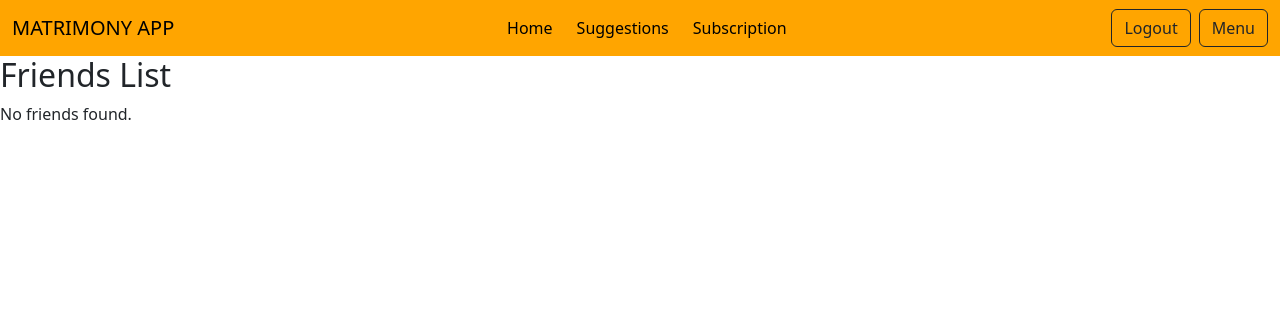
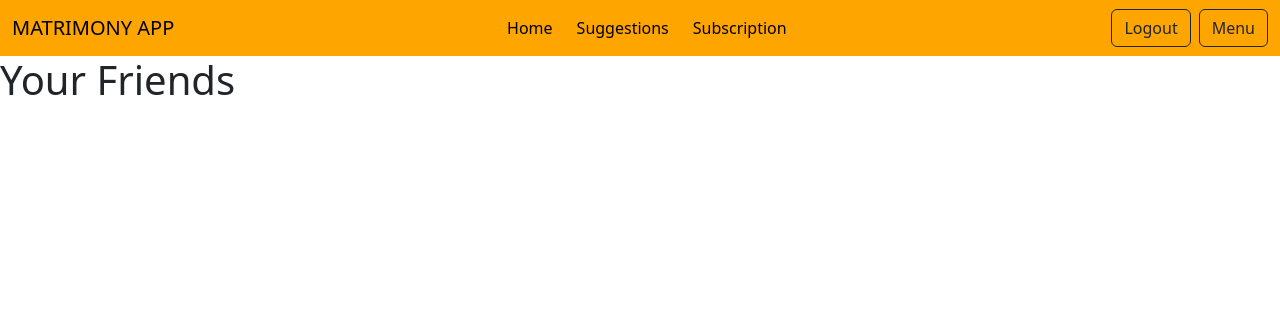
Before and after one commit to Tuttumon21/matrimony, a Django app: page /MatrimonyApp/friends_list/ in a window 1280 px wide. Shown: the top 316 px of the page. Run offline with Django 4.2, Linux system fonts and the light colour scheme; the visitor is signed in with stand-in values (Sample User, id 1); data comes from the database, SQL or seed files in the repository; data that the repository does not hold is empty.

Commit message:
"Updated FriendRequest model with unfriend method, modified friends_list template and view, added unfriend URL and view, and refactored SuggestionView"

```diff
--- a/matrimony/matrimonyApp/models.py
+++ b/matrimony/matrimonyApp/models.py
@@ -97,6 +97,10 @@ class FriendRequest(models.Model):
     def __str__(self):
         return f"{self.from_user} -> {self.to_user}: {self.status}"
 
+    def unfriend(self):
+        if self.status == 'accepted':
+            self.delete()
+
 class ProfileExclusion(models.Model):
     user = models.ForeignKey(User, related_name='exclusions', on_delete=models.CASCADE)
     excluded_profile = models.ForeignKey(User, related_name='excluded_by', on_delete=models.CASCADE)
--- a/matrimony/matrimonyApp/templates/friends_list.html
+++ b/matrimony/matrimonyApp/templates/friends_list.html
@@ -1,16 +1,16 @@
 <!-- templates/friends_list.html -->
-
 {% extends 'shared/matrimonybase.html' %}
-
 {% block content %}
-<h2>Friends List</h2>
-{% if friends %}
-    <ul>
-        {% for friend in friends %}
-        <li>{{ friend.username }}</li>
-        {% endfor %}
-    </ul>
-{% else %}
-    <p>No friends found.</p>
-{% endif %}
+<h1>Your Friends</h1>
+<ul>
+    {% for friend in friends %}
+    <li>
+        {{ friend.to_user.get_full_name }}
+        <form action="{% url 'matrimonyApp:unfriend' friend.to_user.id %}" method="post" style="display:inline;">
+            {% csrf_token %}
+            <button type="submit" class="btn btn-danger">Unfriend</button>
+        </form>
+    </li>
+    {% endfor %}
+</ul>
 {% endblock %}
--- a/matrimony/matrimonyApp/urls.py
+++ b/matrimony/matrimonyApp/urls.py
@@ -19,7 +19,7 @@ urlpatterns = [
 
     path('respond_to_request/<int:request_id>/<str:action>/', views.respond_to_request, name='respond_to_request'),
     path('view_requests/', views.view_requests, name='view_requests'),
-
-    path('friends_list/', views.friends_list, name='friends_list'),
+    path('unfriend/<int:user_id>/', views.unfriend, name='unfriend'),
+    path('friends_list/', FriendsListView.as_view(), name='friends_list'),
 
 ]
--- a/matrimony/matrimonyApp/views.py
+++ b/matrimony/matrimonyApp/views.py
@@ -1,5 +1,5 @@
 from django.shortcuts import render, redirect, get_object_or_404
-from django.views.generic import TemplateView,FormView
+from django.views.generic import TemplateView,FormView,ListView
 from .forms import ParentsDetailsForm,PartnerPreferenceForm,FriendRequestForm
 from django.contrib.auth.decorators import login_required
 from .models import ParentsDetails,PartnerPreference,FriendRequest,ProfileExclusion
@@ -8,6 +8,7 @@ from accounts.models import User
 from django.db.models import Q
 from django.views import View
 from django.urls import reverse
+from django.views.generic import ListView
 # from django.utils.decorators import method_decorator
 # from django.urls import reverse_lazy
 # from django.http import JsonResponse
@@ -66,33 +67,66 @@ class SuggestionView(LoginRequiredMixin, TemplateView):
 
         try:
             partner_preference = user.partner_preference
-
-            accepted_friend_requests = FriendRequest.objects.filter(
-                from_user=user, status='accepted'
-            ).values_list('to_user', flat=True)
-
-            exclusions = ProfileExclusion.objects.filter(
-                user=user
-            ).values_list('excluded_profile', flat=True)
-
+            friends = FriendRequest.objects.filter(
+                Q(from_user=user) | Q(to_user=user),
+                status='accepted'
+            ).values_list('from_user', 'to_user')
+            friend_ids = [item for sublist in friends for item in sublist if item != user.id]
             profiles = User.objects.filter(
                 age__gte=partner_preference.age_min,
                 age__lte=partner_preference.age_max,
-                # parents_details__caste=partner_preference.caste,
-                # parents_details__religion=partner_preference.religion,
-                # parents_details__height__gte=partner_preference.height_min,
-                # parents_details__height__lte=partner_preference.height_max,
-                # parents_details__weight__gte=partner_preference.weight_min,
-                # parents_details__weight__lte=partner_preference.weight_max,
-                # parents_details__annual_income__gte=partner_preference.income_min,
-                # parents_details__annual_income__lte=partner_preference.income_max,
-                # education_level=partner_preference.qualification
-            ).exclude(id=user.id).exclude(id__in=accepted_friend_requests).exclude(id__in=exclusions).select_related('partner_preference').prefetch_related('parents_details')
+                parents_details__caste=partner_preference.caste,
+                parents_details__religion=partner_preference.religion,
+                parents_details__height__gte=partner_preference.height_min,
+                parents_details__height__lte=partner_preference.height_max,
+                parents_details__weight__gte=partner_preference.weight_min,
+                parents_details__weight__lte=partner_preference.weight_max,
+                parents_details__annual_income__gte=partner_preference.income_min,
+                parents_details__annual_income__lte=partner_preference.income_max,
+                education_level=partner_preference.qualification
+            ).exclude(id__in=friend_ids).exclude(id=user.id).select_related('partner_preference').prefetch_related('parents_details')
             context['profiles'] = profiles
         except PartnerPreference.DoesNotExist:
-            profiles = User.objects.none()
+            context['profiles'] = User.objects.none()
 
         return context
+
+# class SuggestionView(LoginRequiredMixin, TemplateView):
+#     template_name = 'suggestions.html'
+
+#     def get_context_data(self, **kwargs):
+#         context = super().get_context_data(**kwargs)
+#         user = self.request.user
+
+#         try:
+#             partner_preference = user.partner_preference
+
+#             accepted_friend_requests = FriendRequest.objects.filter(
+#                 from_user=user, status='accepted'
+#             ).values_list('to_user', flat=True)
+
+#             exclusions = ProfileExclusion.objects.filter(
+#                 user=user
+#             ).values_list('excluded_profile', flat=True)
+
+#             profiles = User.objects.filter(
+#                 age__gte=partner_preference.age_min,
+#                 age__lte=partner_preference.age_max,
+#                 # parents_details__caste=partner_preference.caste,
+#                 # parents_details__religion=partner_preference.religion,
+#                 # parents_details__height__gte=partner_preference.height_min,
+#                 # parents_details__height__lte=partner_preference.height_max,
+#                 # parents_details__weight__gte=partner_preference.weight_min,
+#                 # parents_details__weight__lte=partner_preference.weight_max,
+#                 # parents_details__annual_income__gte=partner_preference.income_min,
+#                 # parents_details__annual_income__lte=partner_preference.income_max,
+#                 # education_level=partner_preference.qualification
+#             ).exclude(id=user.id).exclude(id__in=accepted_friend_requests).exclude(id__in=exclusions).select_related('partner_preference').prefetch_related('parents_details')
+#             context['profiles'] = profiles
+#         except PartnerPreference.DoesNotExist:
+#             profiles = User.objects.none()
+
+#         return context
 
 @login_required
 def send_request(request, profile_id):
@@ -127,26 +161,41 @@ def view_requests(request):
 
     return render(request, 'requests.html', context)
 
+class FriendsListView(LoginRequiredMixin, ListView):
+    template_name = 'friends_list.html'
+    context_object_name = 'friends'
+
+    def get_queryset(self):
+        return FriendRequest.objects.filter(
+            Q(from_user=self.request.user) | Q(to_user=self.request.user),
+            status='accepted'
+        ).select_related('from_user', 'to_user')
+# @login_required
+# def friends_list(request):
+#     # Fetch accepted friend requests where the current user is either the sender or receiver
+#     accepted_requests = FriendRequest.objects.filter(status='accepted').filter(
+#         (Q(from_user=request.user) | Q(to_user=request.user))
+#     )
+
+#     # Extract friends from accepted friend requests
+#     friends = []
+#     for req in accepted_requests:
+#         if req.from_user == request.user:
+#             friends.append(req.to_user)
+#         else:
+#             friends.append(req.from_user)
+
+#     context = {
+#         'friends': friends,
+#     }
+
+#     return render(request, 'friends_list.html', context)
+
 @login_required
-def friends_list(request):
-    # Fetch accepted friend requests where the current user is either the sender or receiver
-    accepted_requests = FriendRequest.objects.filter(status='accepted').filter(
-        (Q(from_user=request.user) | Q(to_user=request.user))
-    )
-
-    # Extract friends from accepted friend requests
-    friends = []
-    for req in accepted_requests:
-        if req.from_user == request.user:
-            friends.append(req.to_user)
-        else:
-            friends.append(req.from_user)
-
-    context = {
-        'friends': friends,
-    }
-
-    return render(request, 'friends_list.html', context)
+def unfriend(request, user_id):
+    friend_request = get_object_or_404(FriendRequest, from_user=request.user, to_user__id=user_id, status='accepted')
+    friend_request.unfriend()
+    return redirect('matrimonyApp:friends_list')  # Redirect to your friends list page
 
 class ExcludeProfileView(LoginRequiredMixin, View):
     def post(self, request, profile_id):
```
